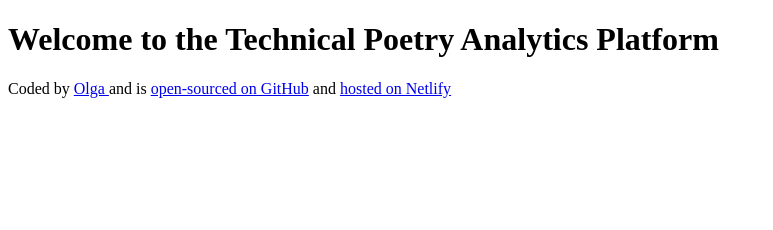
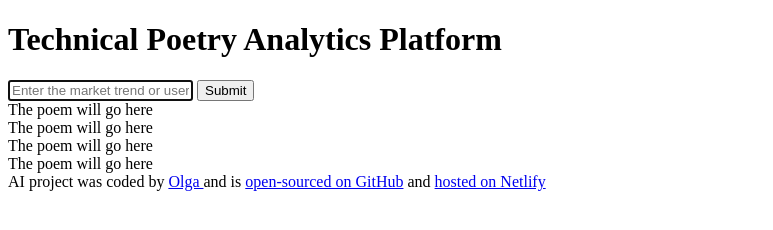
Before and after one commit to SheillaO/Technical-Poetry-Analytics-Platform, a plain HTML site: page index.html in a window 1280 px wide. Shown: the whole page, without its empty margins (0-773 px from the left). Drawn offline with Linux system fonts and the light colour scheme.

Commit message:
Removed CSS and added basic html structure

```diff
--- a/index.html
+++ b/index.html
@@ -7,22 +7,47 @@
     <title>Technical Poetry Analytics Platform</title>
 </head>
 <body>
-    <h1>Welcome to the Technical Poetry Analytics Platform</h1>
+    <h1>Technical Poetry Analytics Platform</h1>
+
+    <main>
+    <form>
+        <input type="text" placeholder="Enter the market trend or user sentiment you would want a poetry on"
+        autofocus
+        required
+        autocomplete="off"
+        />
+        <input type="submit" />
+    </form>
+    The poem will go here
+    <br />
+    The poem will go here
+    <br />
+    The poem will go here
+    <br />
+    The poem will go here
+
+
+
+
+    <div>
+
+
+    </div>
+
+
+    </main>
 
 
     <footer>
 
-        Coded by
+        AI project was coded by
         <a href="https://github.com/SheillaO" target="_blank">Olga </a> and is
-        <a href="https://github.com/SheillaO/mateo" target="_blank">open-sourced on GitHub</a>
+        <a href="https://github.com/SheillaO/Technical-Poetry-Analytics-Platform" target="_blank">open-sourced on GitHub</a>
         and
-        <a href="https://vanillaweatherapps.netlify.app/" target="_blank">hosted on Netlify</a>
+        <a href="https://technical-poetry-analytics-platform.netlify.app/" target="_blank">hosted on Netlify</a>
 
 
     </footer>
-
-
-
     <script src = "src/index.js"></script>
 </body>
 </html>
```
